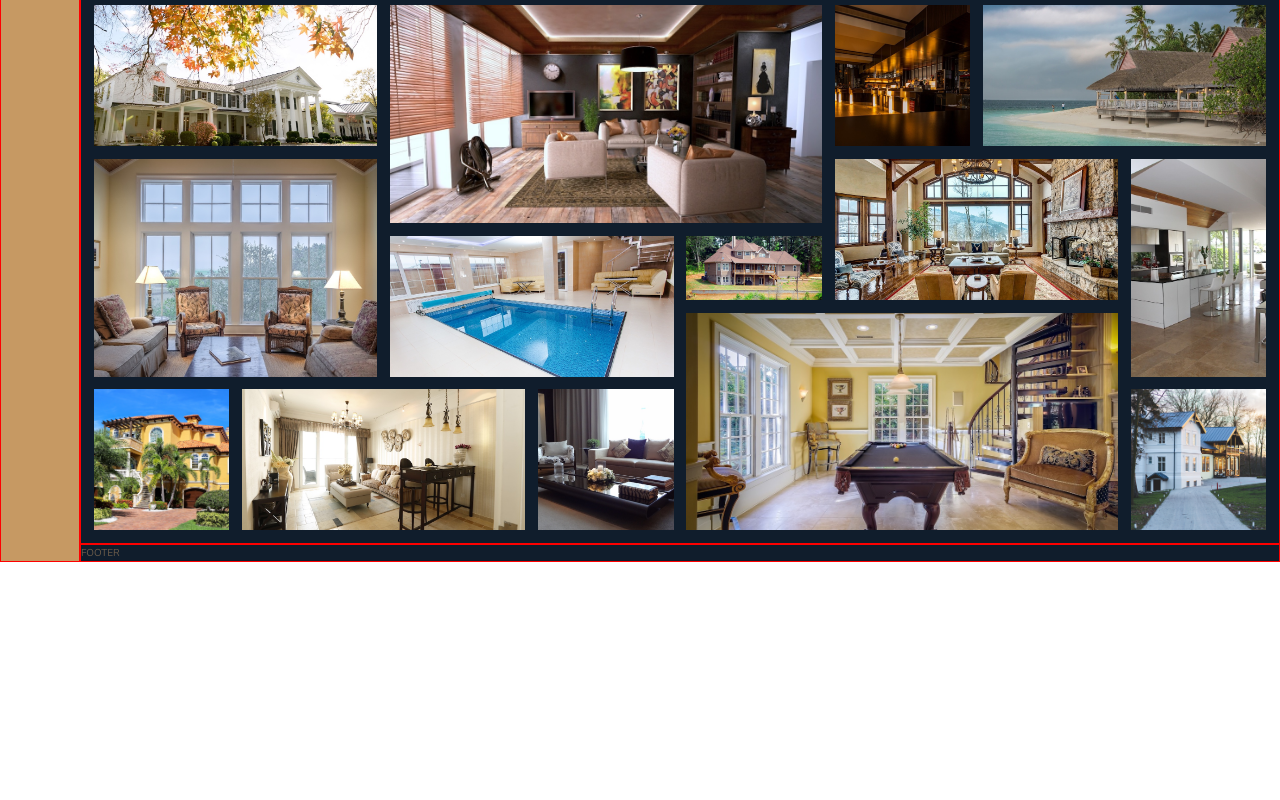
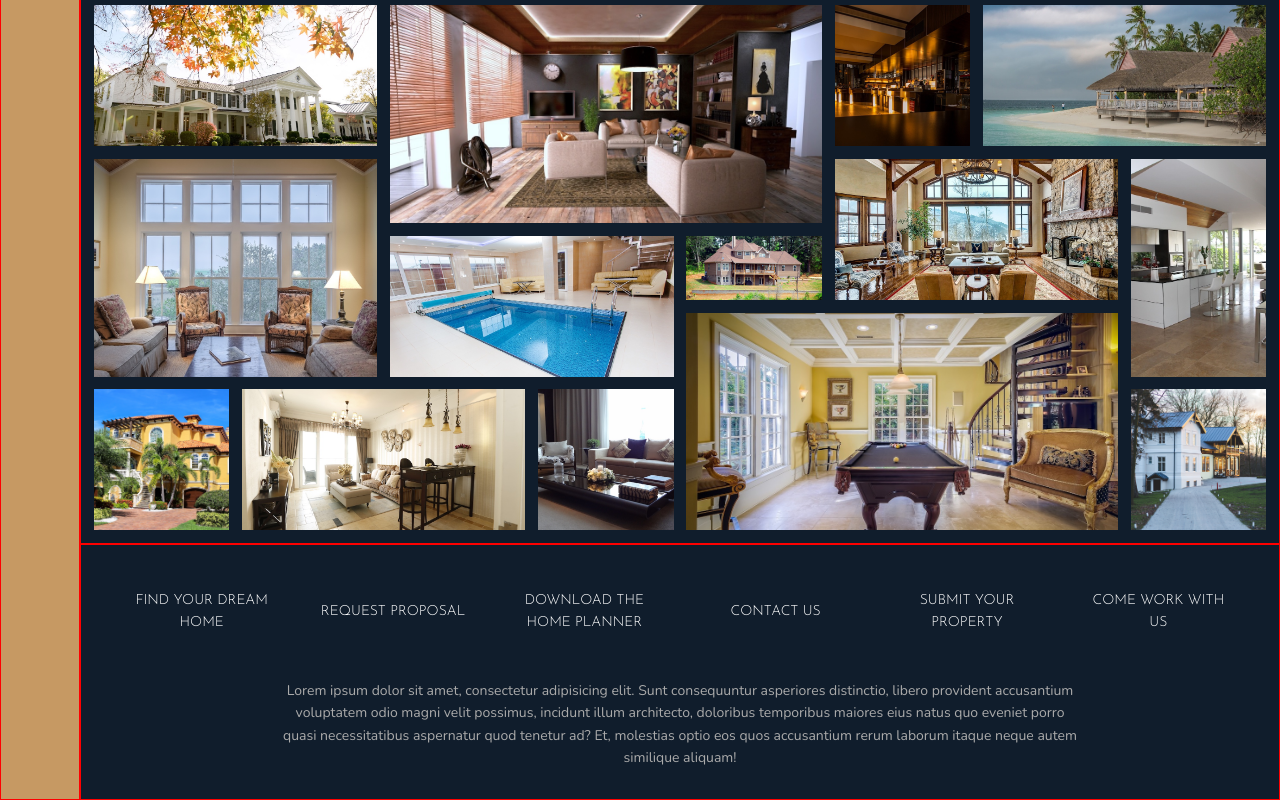
Before and after one commit to Kub0t/adv-css-nexter, a website: page index.html in a window 1280 px wide. Shown: the part 2971-3771 px from the top of the page. Before the commit the page ends 3533 px from the top, so only its background shows below. Drawn offline with nearby package versions, Linux system fonts and the light colour scheme.

Commit message:
complete footer

```diff
--- a/index.html
+++ b/index.html
@@ -310,7 +310,18 @@
 
         </section>
         <footer class="footer">
-            FOOTER
+            <ul class="nav">
+                <li class="nav__item"><a href="#" class="nav__link">find your dream home</a></li>
+                <li class="nav__item"><a href="#" class="nav__link">request proposal</a></li>
+                <li class="nav__item"><a href="#" class="nav__link">download the home planner</a></li>
+                <li class="nav__item"><a href="#" class="nav__link">contact us</a></li>
+                <li class="nav__item"><a href="#" class="nav__link">submit your property</a></li>
+                <li class="nav__item"><a href="#" class="nav__link">come work with us</a></li>
+            </ul>
+            <p class="copyright">
+                Lorem ipsum dolor sit amet, consectetur adipisicing elit. Sunt consequuntur asperiores distinctio, libero provident accusantium voluptatem odio magni velit possimus, incidunt illum architecto, doloribus temporibus maiores eius natus quo eveniet porro quasi necessitatibus aspernatur quod tenetur ad? Et, molestias optio eos quos accusantium rerum laborum itaque neque autem similique aliquam!
+            </p>
+
         </footer>
 
     </body>
--- a/sass/_footer.scss
+++ b/sass/_footer.scss
@@ -1,4 +1,45 @@
 .footer {
     background-color: $color-secondary;
     grid-column: full-start / full-end;
+    padding: 3rem;
+
+    .nav {
+        list-style: none;
+        display: grid;
+        grid-template-columns: repeat(auto-fit, minmax(16rem, 1fr));
+        gap: 1rem;
+        align-items: center;
+
+        &__link:link,
+        &__link:visited {
+            font-size: 1.4rem;
+            color: #fff;
+            text-decoration: none;
+            font-family: $font-display;
+            text-transform: uppercase;
+            text-align: center;
+            display: block;
+            padding: 1.5rem;
+            transition: all .2s;
+
+        }
+
+        &__link:hover,
+        &__link:active {
+            background-color: rgba(#fff, .05);
+            transform: translateY(-3px);
+
+        }
+    }
+
 }
+
+.copyright {
+    margin: 3rem auto 0 auto;
+    font-size: 1.4rem;
+    color: $color-grey-light-2;
+    text-align: center;
+    width: 70%;
+
+
+}
```
Also changed, not shown: css/style.css.
